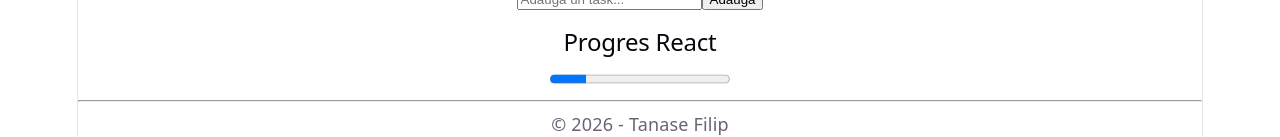
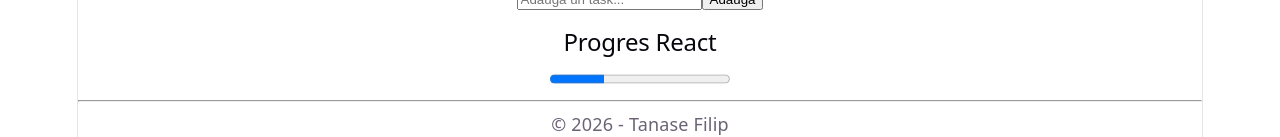
Before and after one commit to FelipeMonreo/ProiectareWeb, a React (Vite) app: page / in a window 1280 px wide. Shown: the part 2004-2141 px from the top of the page. Built offline with nearby package versions, Linux system fonts and the light colour scheme.

Commit message:
updated react progress

```diff
--- a/src/App.jsx
+++ b/src/App.jsx
@@ -146,8 +146,8 @@ function App() {
 
         <h2>Progres React</h2>
 
-        <progress value="20" max="100">
-          20%
+        <progress value="30" max="100">
+          30%
         </progress>
       </main>
 
```
